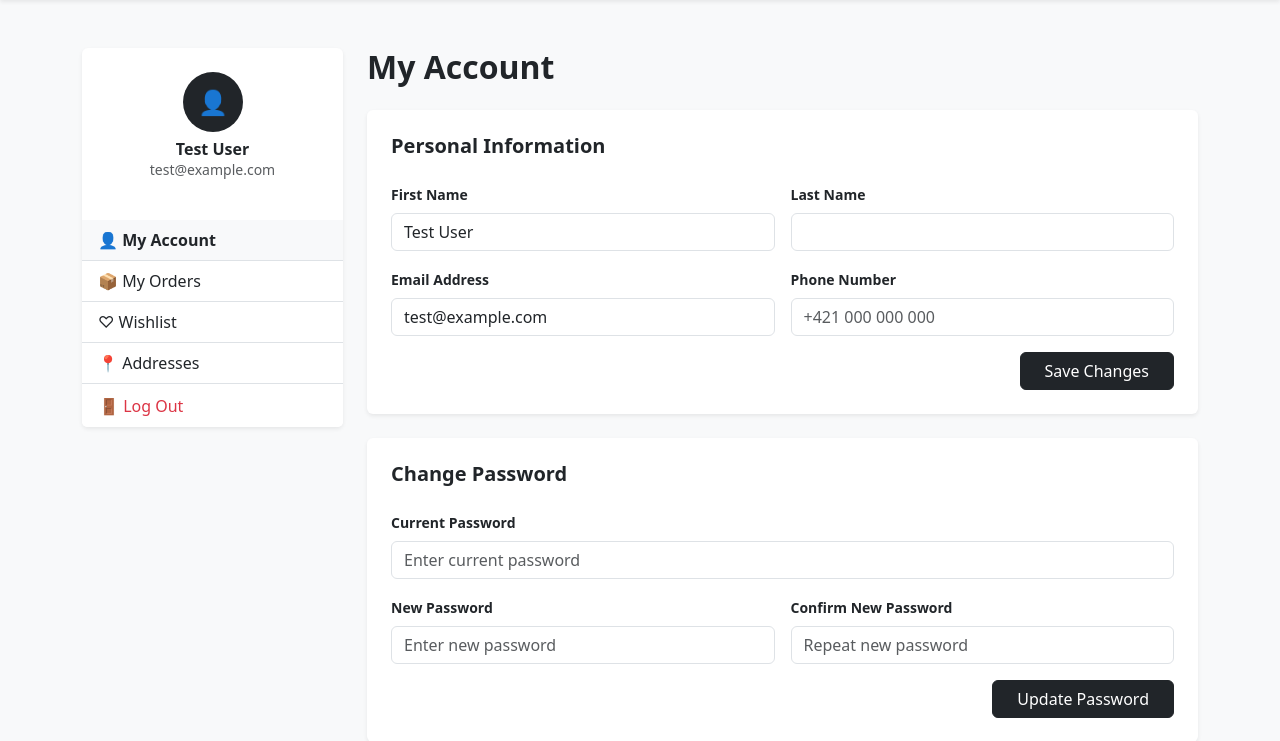
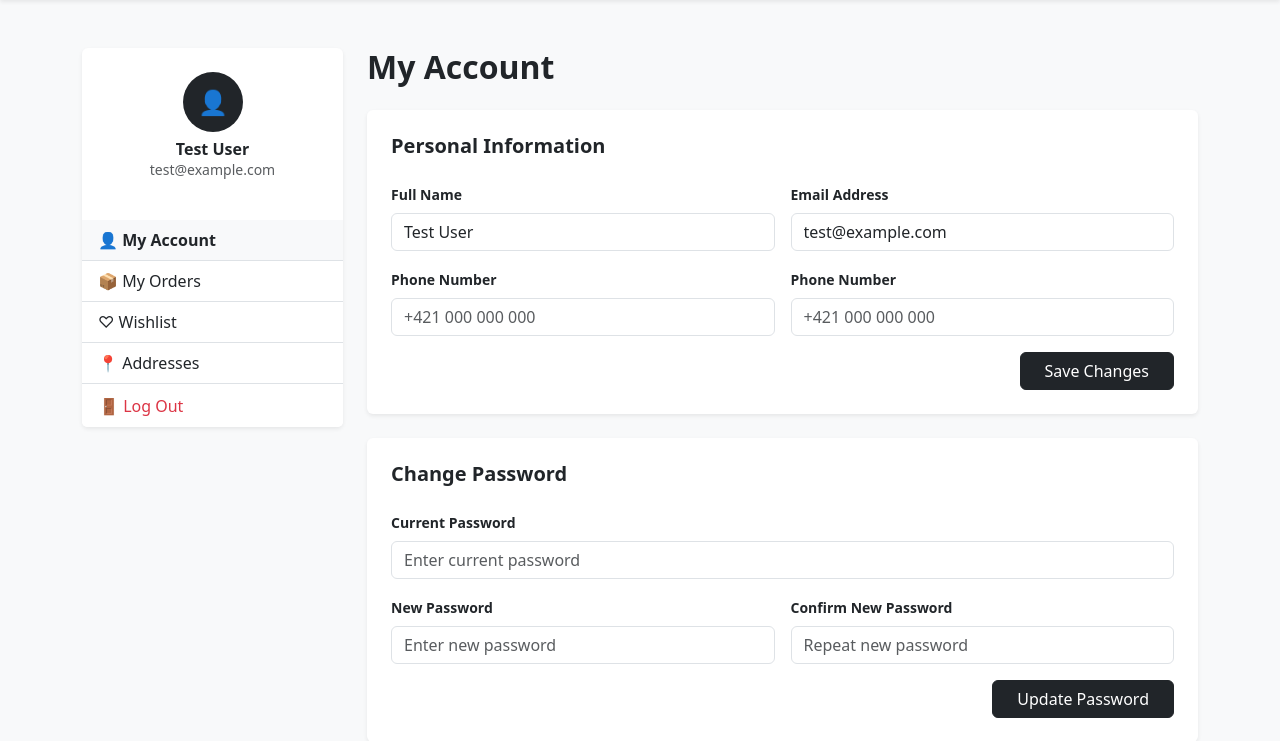
Before and after one commit to oreness/e-commerce-project, a Laravel app: page /account in a window 1280 px wide. Shown: the part 56-797 px from the top of the page. Run offline with Laravel 12, Linux system fonts and the light colour scheme; a user stored in the database is signed in; data comes from the database, SQL or seed files in the repository.

Commit message:
Fix account view: use Full Name field instead of split First/Last Name
Agent-Logs-Url: https://github.com/oreness/e-commerce-project/sessions/5d851b98-82a3-4cf0-8d62-685e3fb7ec47

Co-authored-by: oreness <19174215+oreness@users.noreply.github.com>

```diff
--- a/resources/views/account.blade.php
+++ b/resources/views/account.blade.php
@@ -57,16 +57,16 @@
                     <h5 class="fw-bold mb-4">Personal Information</h5>
                     <div class="row g-3">
                         <div class="col-md-6">
-                            <label for="firstName" class="form-label fw-bold small">First Name</label>
+                            <label for="firstName" class="form-label fw-bold small">Full Name</label>
                             <input type="text" id="firstName" class="form-control" value="{{ auth()->user()->name }}">
-                        </div>
-                        <div class="col-md-6">
-                            <label for="lastName" class="form-label fw-bold small">Last Name</label>
-                            <input type="text" id="lastName" class="form-control" value="">
                         </div>
                         <div class="col-md-6">
                             <label for="emailAddress" class="form-label fw-bold small">Email Address</label>
                             <input type="email" id="emailAddress" class="form-control" value="{{ auth()->user()->email }}">
+                        </div>
+                        <div class="col-md-6">
+                            <label for="phoneNumber" class="form-label fw-bold small">Phone Number</label>
+                            <input type="tel" id="phoneNumber" class="form-control" placeholder="+421 000 000 000">
                         </div>
                         <div class="col-md-6">
                             <label for="phoneNumber" class="form-label fw-bold small">Phone Number</label>
```
